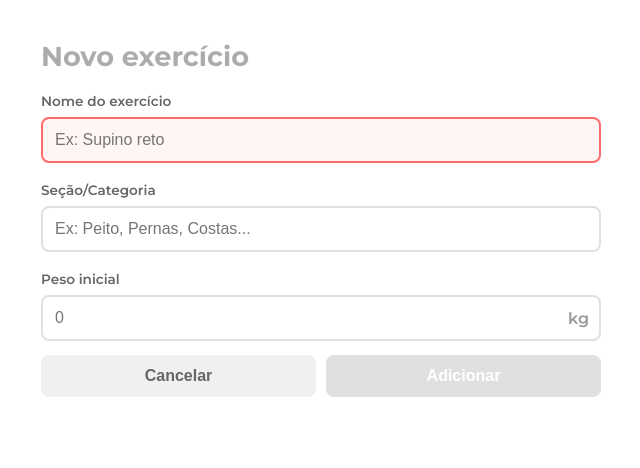
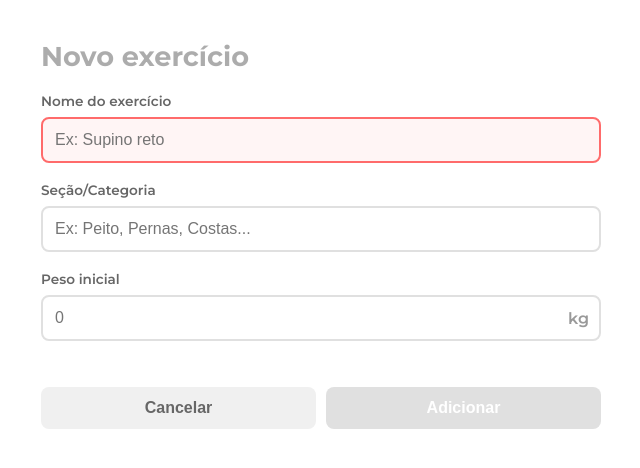
Before and after one commit to themvdiass/constancy, a React (Create React App) app: page /adicionar-exercicio in a window 1280 px wide. Shown: the top 468 px of the page, without its empty margins (319-959 px from the left). Built offline with nearby package versions, Linux system fonts and the light colour scheme; the HTML template or start-up script is replaced by a standard one.

Commit message:
Ajuste pequeno

```diff
--- a/src/AddExerciseScreen.js
+++ b/src/AddExerciseScreen.js
@@ -97,7 +97,7 @@ function AddExerciseScreen({ onAddExercise, sections }) {
           </div>
         </div>
       </div>
-      <div className="modal-buttons" style={{ position: 'static', marginTop: 'auto' }}>
+      <div className="modal-buttons">
         <button className="cancel-button" onClick={handleCancel}>
           Cancelar
         </button>
```
Also changed, not shown: 7 other files (tests, documents, lock files or other folders).
